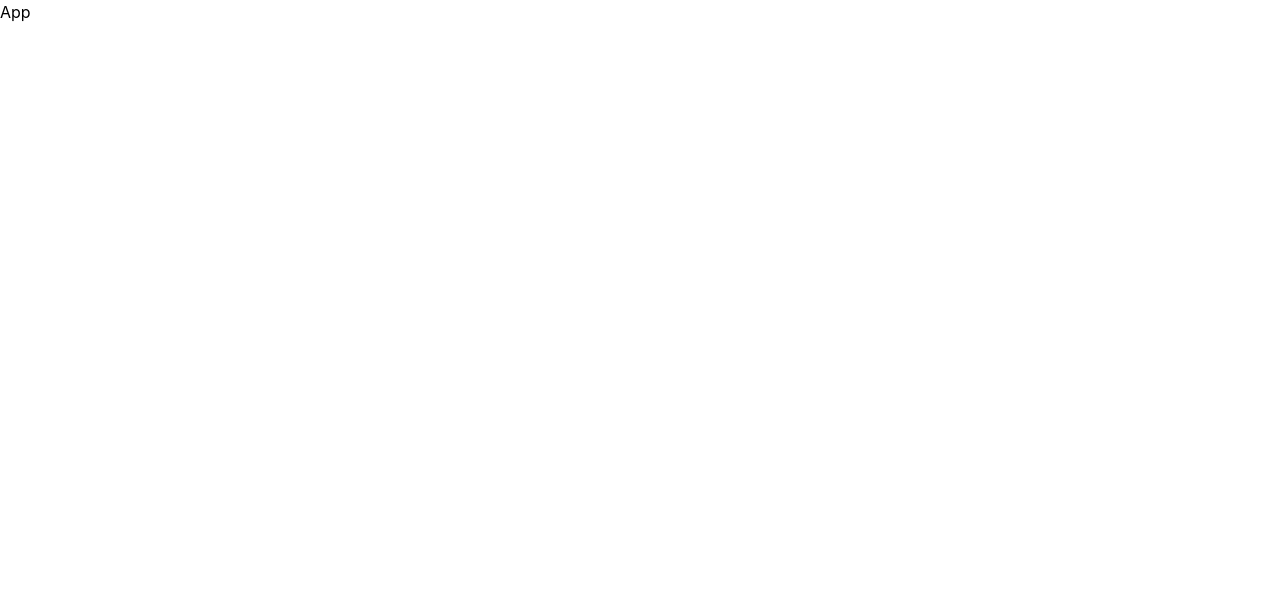
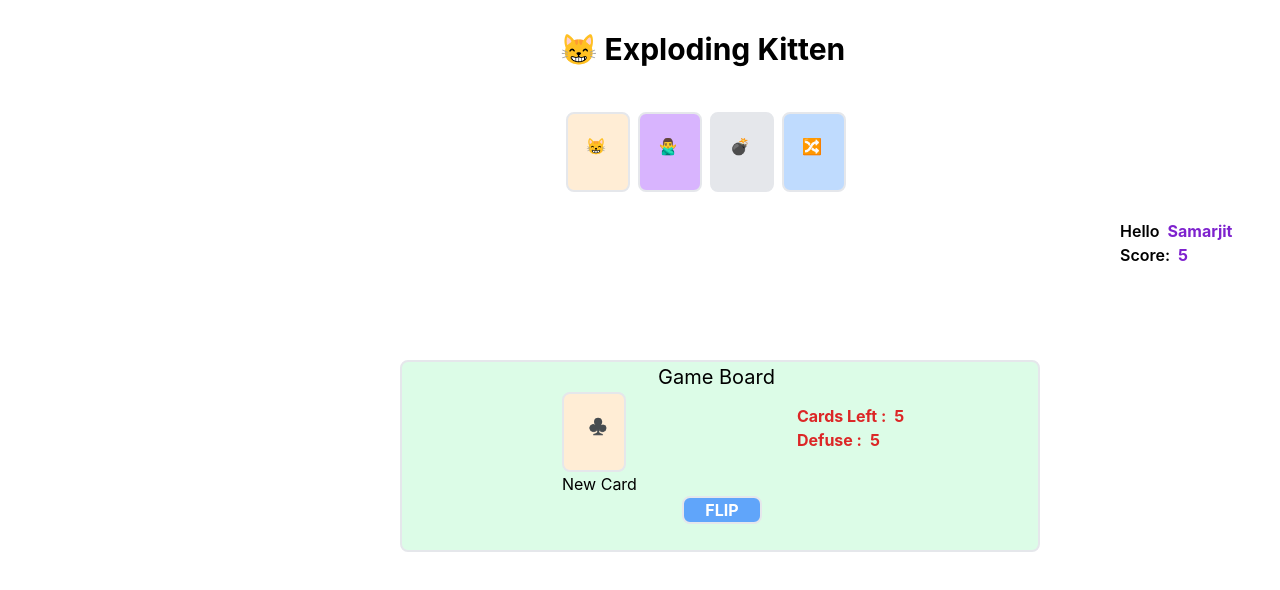
Before and after one commit to samarjit-singh/explodingKitten, a React (Create React App) app in the folder client/: page / in a window 1280 px wide. Shown: the top 590 px of the page. Built offline with nearby package versions, Linux system fonts and the light colour scheme.

Commit message:
completed the UI

```diff
--- a/client/package.json
+++ b/client/package.json
@@ -6,9 +6,13 @@
     "@testing-library/jest-dom": "^5.16.5",
     "@testing-library/react": "^13.4.0",
     "@testing-library/user-event": "^13.5.0",
+    "axios": "^1.3.6",
     "react": "^18.2.0",
     "react-dom": "^18.2.0",
+    "react-redux": "^8.0.5",
+    "react-router-dom": "^6.10.0",
     "react-scripts": "5.0.1",
+    "redux": "^4.2.1",
     "web-vitals": "^2.1.4"
   },
   "scripts": {
--- a/client/src/App.js
+++ b/client/src/App.js
@@ -1,7 +1,16 @@
 import React from "react";
+import { BrowserRouter, Routes, Route } from "react-router-dom";
+import Home from "./pages/Home";
 
 const App = () => {
-  return <div>App</div>;
+  return (
+    <BrowserRouter>
+      <Routes>
+        <Route path="/" element={<Home />} />
+        <Route path="/home" element={<Home />} />
+      </Routes>
+    </BrowserRouter>
+  );
 };
 
 export default App;
--- /dev/null
+++ b/client/src/Cards/Catcard.jsx
@@ -0,0 +1,11 @@
+import React from "react";
+
+const Catcard = () => {
+  return (
+    <div className="border-2 h-20 w-16 rounded-lg bg-orange-100">
+      <p className="ml-[1.1rem] mt-5">😸</p>
+    </div>
+  );
+};
+
+export default Catcard;
--- /dev/null
+++ b/client/src/Cards/Defusecard.jsx
@@ -0,0 +1,11 @@
+import React from "react";
+
+const Defusecard = () => {
+  return (
+    <div className="border-2 h-20 w-16 rounded-lg bg-purple-300">
+      <p className="ml-[1.1rem] mt-5">🙅‍♂️</p>
+    </div>
+  );
+};
+
+export default Defusecard;
--- /dev/null
+++ b/client/src/Cards/EmptyCard.jsx
@@ -0,0 +1,11 @@
+import React from "react";
+
+const EmptyCard = () => {
+  return (
+    <div className="border-2 h-20 w-16 rounded-lg bg-orange-100">
+      <p className="ml-[1.5rem] mt-5">♣️</p>
+    </div>
+  );
+};
+
+export default EmptyCard;
--- /dev/null
+++ b/client/src/Cards/Explodecard.jsx
@@ -0,0 +1,11 @@
+import React from "react";
+
+const Explodecard = () => {
+  return (
+    <div className="border-2 h-20 w-16 rounded-lg bg-gray-200">
+      <p className="ml-[1.1rem] mt-5">💣</p>
+    </div>
+  );
+};
+
+export default Explodecard;
--- /dev/null
+++ b/client/src/Cards/Shufflecard.jsx
@@ -0,0 +1,11 @@
+import React from "react";
+
+const Shufflecard = () => {
+  return (
+    <div className="border-2 h-20 w-16 rounded-lg bg-blue-200">
+      <p className="ml-[1.1rem] mt-5"> 🔀</p>
+    </div>
+  );
+};
+
+export default Shufflecard;
--- /dev/null
+++ b/client/src/components/Gameboard.jsx
@@ -0,0 +1,37 @@
+import React from "react";
+import EmptyCard from "../Cards/EmptyCard";
+
+const Gameboard = () => {
+  return (
+    <div className="border-2 rounded-lg ml-[25rem] h-[12rem] w-[40rem] mt-10 bg-green-100">
+      {/* heading */}
+      <div>
+        <h1 className="text-[20px] ml-[16rem]">Game Board</h1>
+      </div>
+      <div className="flex ml-[10rem]">
+        <div>
+          <EmptyCard />
+          <p>New Card</p>
+        </div>
+        <div className="mt-3 ml-40">
+          <div>
+            <span className="flex font-bold text-red-600">
+              <p>Cards Left : </p>
+              <p className="ml-2">5</p>
+            </span>
+          </div>
+          <div>
+            <span className="flex font-bold text-red-600">
+              <p>Defuse : </p>
+              <p className="ml-2">5</p>
+            </span>
+          </div>
+        </div>
+      </div>
+      <button className="font-bold border-2 bg-blue-400 text-white w-20 rounded-lg ml-[17.5rem]">FLIP</button>
+      {/* Game */}
+    </div>
+  );
+};
+
+export default Gameboard;
--- /dev/null
+++ b/client/src/pages/Home.jsx
@@ -0,0 +1,45 @@
+import React from "react";
+import Catcard from "../Cards/Catcard";
+import Defusecard from "../Cards/Defusecard";
+import Explodecard from "../Cards/Explodecard";
+import Shufflecard from "../Cards/Shufflecard";
+import Gameboard from "../components/Gameboard";
+
+const Home = () => {
+  return (
+    <div>
+      {/* header */}
+      <div className="flex flex-col h-[40vh] w-[100vw] justify-evenly">
+        <div>
+          <h1 className="font-bold text-[30px] ml-[35rem]">
+            😸 Exploding Kitten{" "}
+          </h1>
+          <div className="flex gap-2 ml-[35.4rem] mt-10">
+            <Catcard />
+            <Defusecard />
+            <Explodecard />
+            <Shufflecard />
+          </div>
+        </div>
+        {/* leader board */}
+        <div className="ml-[70rem]">
+          <span className="flex">
+            <p className="font-semibold">Hello</p>
+            <p className="ml-2 font-bold text-purple-700">Samarjit</p>
+          </span>
+          <span className="flex">
+            <p className="font-semibold">Score:</p>
+            <p className="ml-2 font-bold text-purple-700">5</p>
+          </span>
+        </div>
+        <div></div>
+      </div>
+      {/* main game */}
+      <div>
+        <Gameboard />
+      </div>
+    </div>
+  );
+};
+
+export default Home;
```
Also changed, not shown: 2 other files (tests, documents, lock files or other folders).
